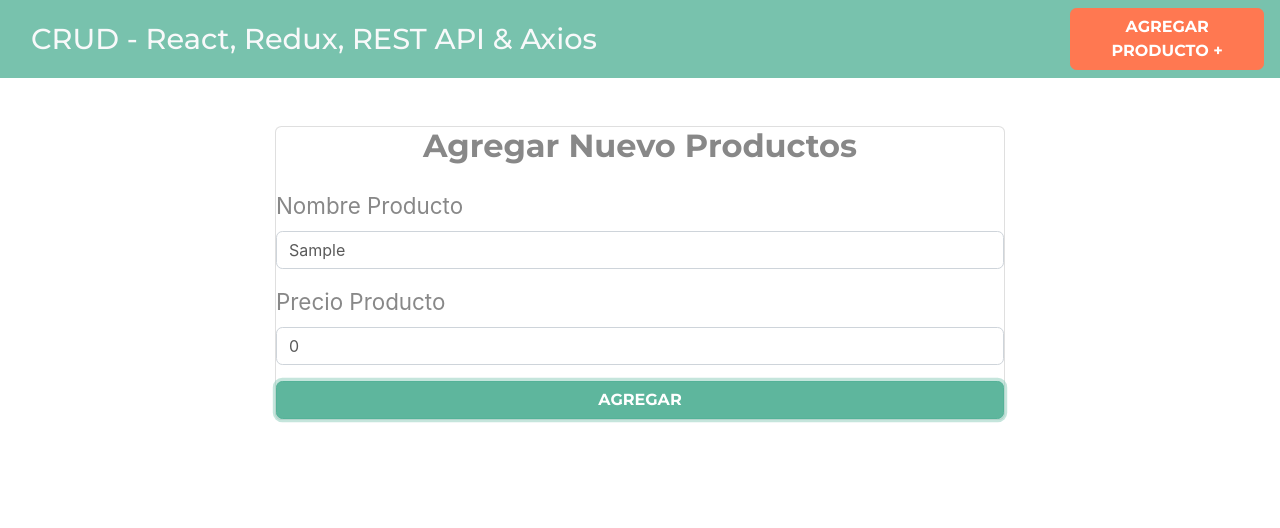
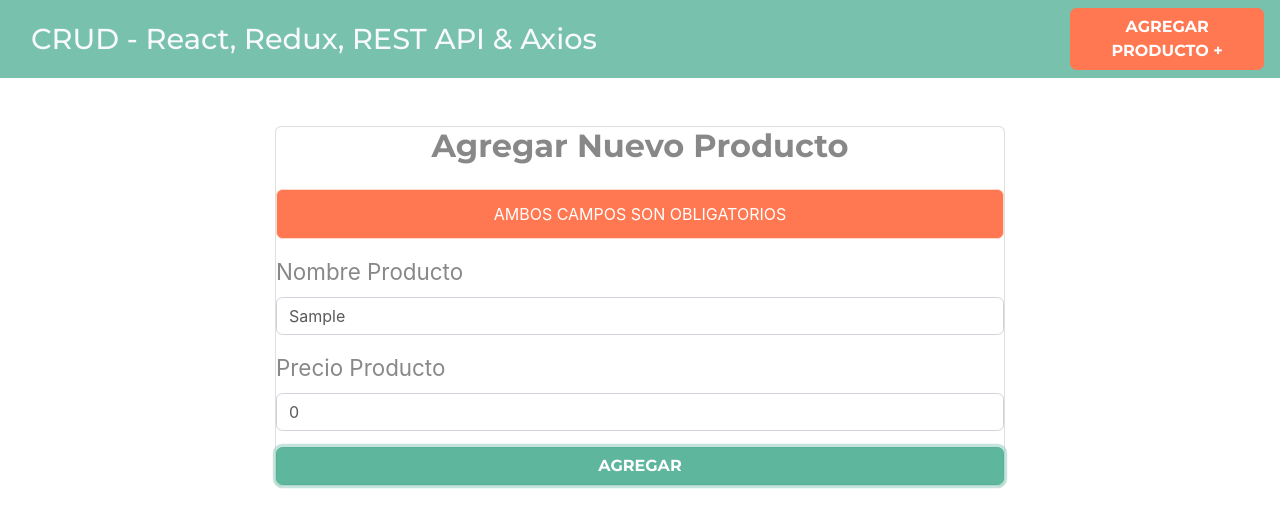
Before and after one commit to MaikolSoro/crudredux, a React (Create React App) app: page /productos/nuevo in a window 1280 px wide. Both pictures are taken after typing "Sample" into the empty fields and a click on the button "AGREGAR". Shown: the top 528 px of the page. Built offline with nearby package versions, Linux system fonts and the light colour scheme.

Commit message:
Mostrar alerta

```diff
--- a/src/components/NuevoProducto.js
+++ b/src/components/NuevoProducto.js
@@ -20,6 +20,7 @@
 	// Acceder al  state del store
 	const cargando = useSelector( state => state.productos.loading );
 	const error = useSelector(state => state.productos.error);
+	const alerta = useSelector(state => state.alerta.alerta);
 
 	// Mandar a llamar el action de productoAction
 	const agregarProducto = (producto) => dispatch( crearNuevoProductoAction(producto) )
@@ -55,8 +56,10 @@
 				<div className="card">
 					<div card-body>
 						<h2 className="text-center mb-4 font-weight-bold">
-							Agregar Nuevo Productos
+							Agregar Nuevo Producto
 						</h2>
+
+						{alerta ? <p className={alerta.classes}> {alerta.msg} </p> : null}
 						<form onSubmit={submitNuevoProducto}>
 							<div className="form-group">
 								<label>Nombre Producto</label>
```
